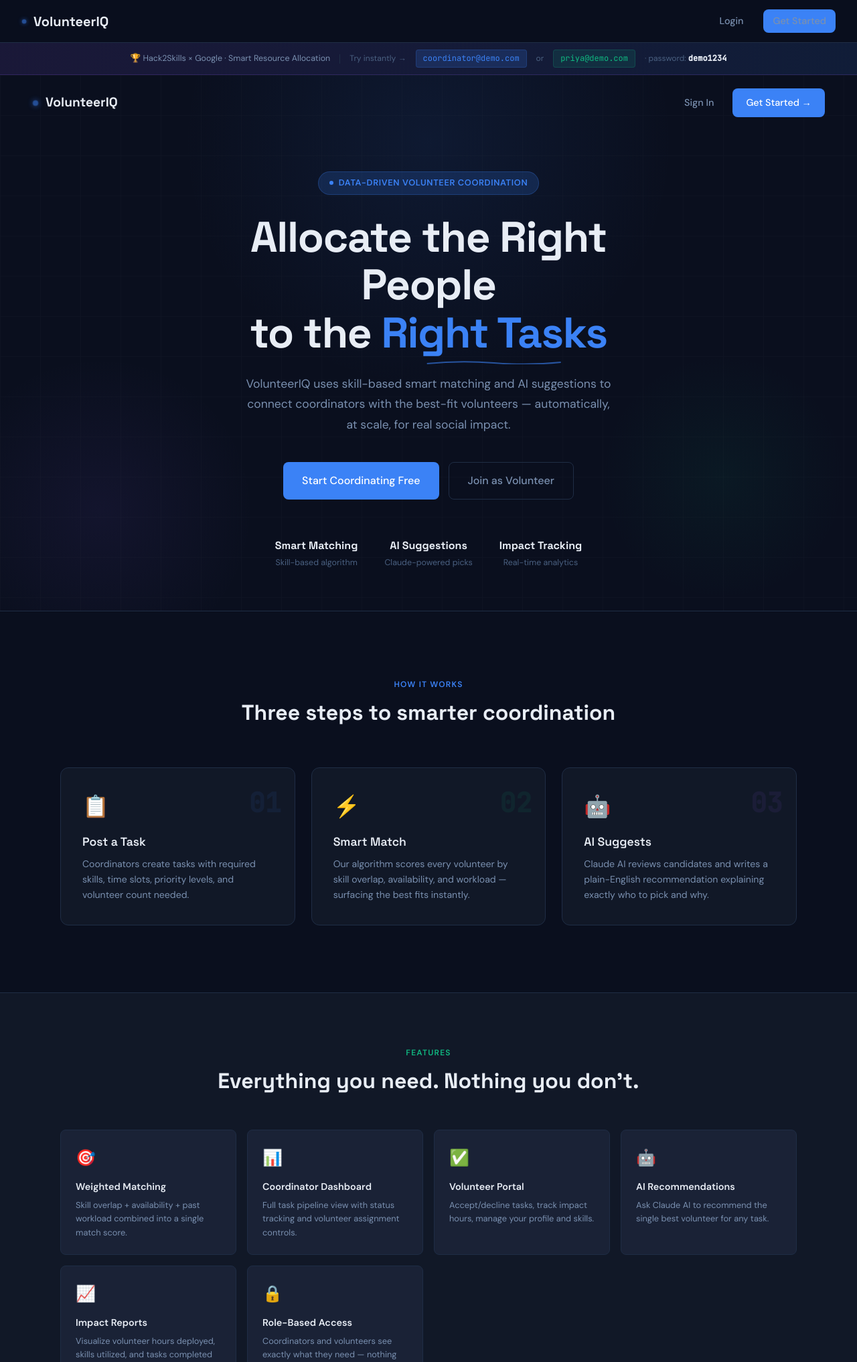
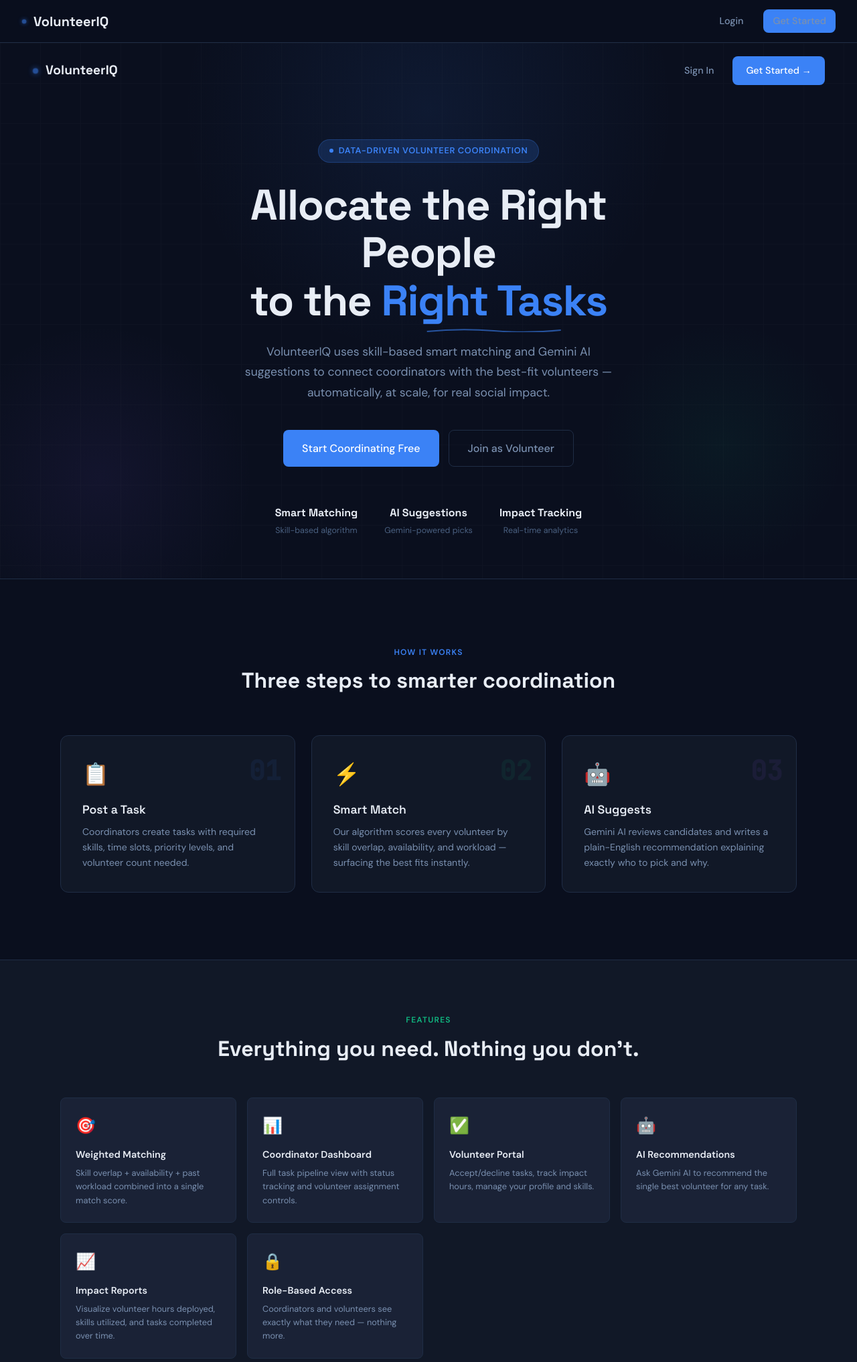
Before and after one commit to somenrouth266-ui/Smart-resource-allocation, a Flask app: page / in a window 1280 px wide. Shown: the top 2034 px of the page at 67% size. Run offline with Flask 3, Linux system fonts and the light colour scheme.

Commit message:
Update landing.html

```diff
--- a/volunteer_app/templates/landing.html
+++ b/volunteer_app/templates/landing.html
@@ -6,16 +6,7 @@
 
 <div style="min-height:100vh; background:var(--bg); overflow:hidden;">
 
-  <!-- Demo banner for hackathon judges -->
-  <div style="background:linear-gradient(90deg,rgba(139,92,246,0.12),rgba(59,130,246,0.12));border-bottom:1px solid rgba(139,92,246,0.2);padding:10px 48px;display:flex;align-items:center;justify-content:center;gap:14px;flex-wrap:wrap;">
-    <span style="font-size:0.78rem;color:var(--text-muted);">🏆 Hack2Skills × Google · Smart Resource Allocation</span>
-    <div style="width:1px;height:14px;background:var(--border);"></div>
-    <span style="font-size:0.76rem;color:var(--text-dim);">Try instantly →</span>
-    <code style="font-size:0.75rem;font-family:var(--font-mono);color:var(--accent);background:var(--accent-glow);padding:3px 10px;border-radius:4px;border:1px solid rgba(59,130,246,0.2);">coordinator@demo.com</code>
-    <span style="font-size:0.75rem;color:var(--text-dim);">or</span>
-    <code style="font-size:0.75rem;font-family:var(--font-mono);color:var(--green);background:var(--green-bg);padding:3px 10px;border-radius:4px;border:1px solid rgba(16,185,129,0.2);">priya@demo.com</code>
-    <span style="font-size:0.75rem;color:var(--text-dim);">· password: <strong style="font-family:var(--font-mono);color:var(--text);">demo1234</strong></span>
-  </div>
+
 
   <!-- ── Hero ── -->
   <section style="position:relative; min-height:100vh; display:flex; flex-direction:column;">
@@ -69,7 +60,7 @@
         </h1>
 
         <p style="font-size:1.1rem;color:var(--text-muted);line-height:1.75;max-width:560px;margin:0 auto 40px;">
-          VolunteerIQ uses skill-based smart matching and AI suggestions to connect coordinators with the best-fit volunteers — automatically, at scale, for real social impact.
+          VolunteerIQ uses skill-based smart matching and Gemini AI suggestions to connect coordinators with the best-fit volunteers — automatically, at scale, for real social impact.
         </p>
 
         <div style="display:flex;gap:14px;justify-content:center;flex-wrap:wrap;">
@@ -83,7 +74,7 @@
 
         <!-- Mini stats row -->
         <div style="display:flex;justify-content:center;gap:40px;margin-top:56px;flex-wrap:wrap;">
-          {% set stats = [('Smart Matching','Skill-based algorithm'),('AI Suggestions','Claude-powered picks'),('Impact Tracking','Real-time analytics')] %}
+          {% set stats = [('Smart Matching','Skill-based algorithm'),('AI Suggestions','Gemini-powered picks'),('Impact Tracking','Real-time analytics')] %}
           {% for label, sub in stats %}
           <div style="text-align:center;">
             <div style="font-family:var(--font-head);font-size:1rem;font-weight:700;color:var(--text);margin-bottom:4px;">{{ label }}</div>
@@ -108,7 +99,7 @@
         {% set steps = [
           ('01','Post a Task','Coordinators create tasks with required skills, time slots, priority levels, and volunteer count needed.','📋','var(--accent)'),
           ('02','Smart Match','Our algorithm scores every volunteer by skill overlap, availability, and workload — surfacing the best fits instantly.','⚡','var(--green)'),
-          ('03','AI Suggests','Claude AI reviews candidates and writes a plain-English recommendation explaining exactly who to pick and why.','🤖','var(--purple)')
+          ('03','AI Suggests','Gemini AI reviews candidates and writes a plain-English recommendation explaining exactly who to pick and why.','🤖','var(--purple)')
         ] %}
         {% for num, title, desc, icon, color in steps %}
         <div style="background:var(--bg-card);border:1px solid var(--border);border-radius:var(--radius);padding:32px;position:relative;overflow:hidden;transition:border-color 0.2s,transform 0.2s;" onmouseover="this.style.borderColor='var(--border-light)';this.style.transform='translateY(-4px)'" onmouseout="this.style.borderColor='var(--border)';this.style.transform='translateY(0)'">
@@ -135,7 +126,7 @@
           ('🎯','Weighted Matching','Skill overlap + availability + past workload combined into a single match score.'),
           ('📊','Coordinator Dashboard','Full task pipeline view with status tracking and volunteer assignment controls.'),
           ('✅','Volunteer Portal','Accept/decline tasks, track impact hours, manage your profile and skills.'),
-          ('🤖','AI Recommendations','Ask Claude AI to recommend the single best volunteer for any task.'),
+          ('🤖','AI Recommendations','Ask Gemini AI to recommend the single best volunteer for any task.'),
           ('📈','Impact Reports','Visualize volunteer hours deployed, skills utilized, and tasks completed over time.'),
           ('🔒','Role-Based Access','Coordinators and volunteers see exactly what they need — nothing more.')
         ] %}
@@ -170,7 +161,7 @@
       <div style="width:8px;height:8px;background:var(--accent);border-radius:50%;"></div>
       <span style="font-family:var(--font-head);font-weight:600;font-size:0.9rem;color:var(--text);">VolunteerIQ</span>
     </div>
-    <div style="font-size:0.8rem;color:var(--text-dim);">Built for Hack2Skills × Google · Smart Resource Allocation · {{ current_year }}</div>
+    <div style="font-size:0.8rem;color:var(--text-dim);">Smart Resource Allocation · {{ current_year }}</div>
   </footer>
 
 </div>
```
